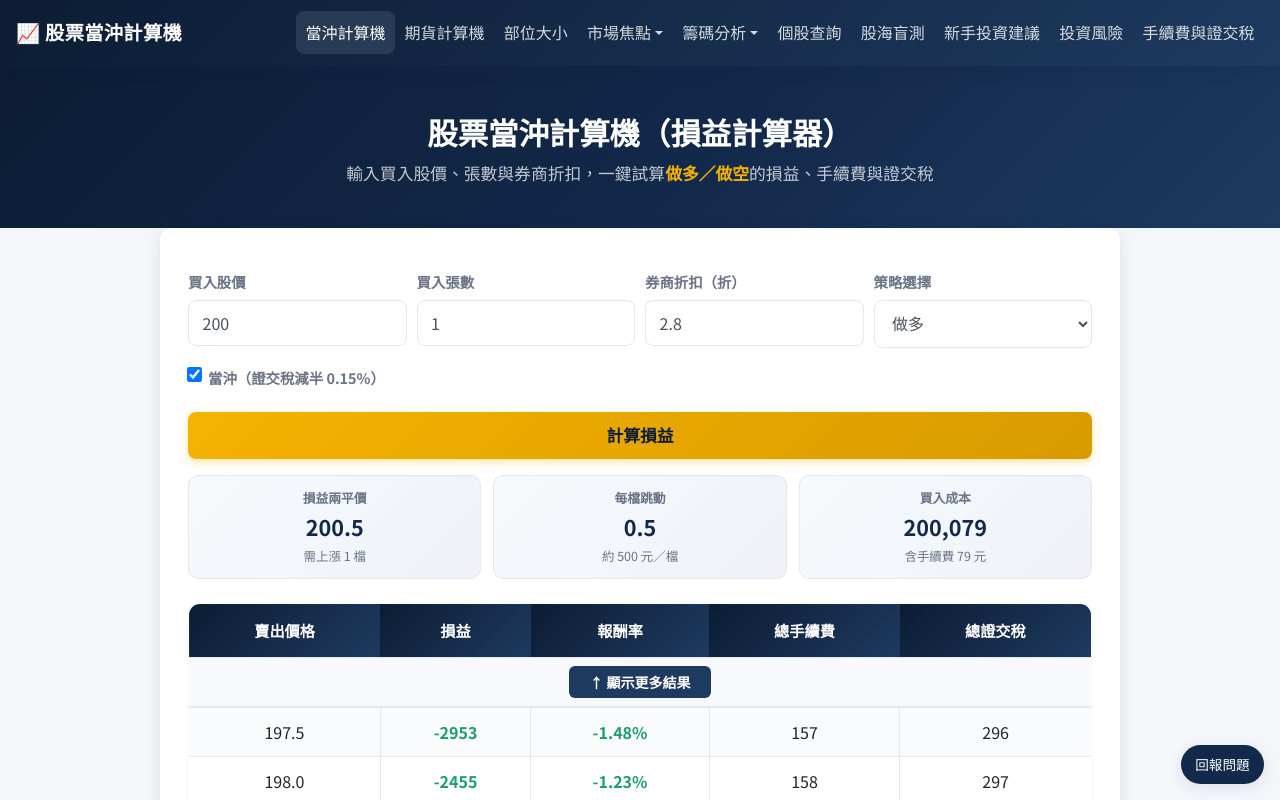
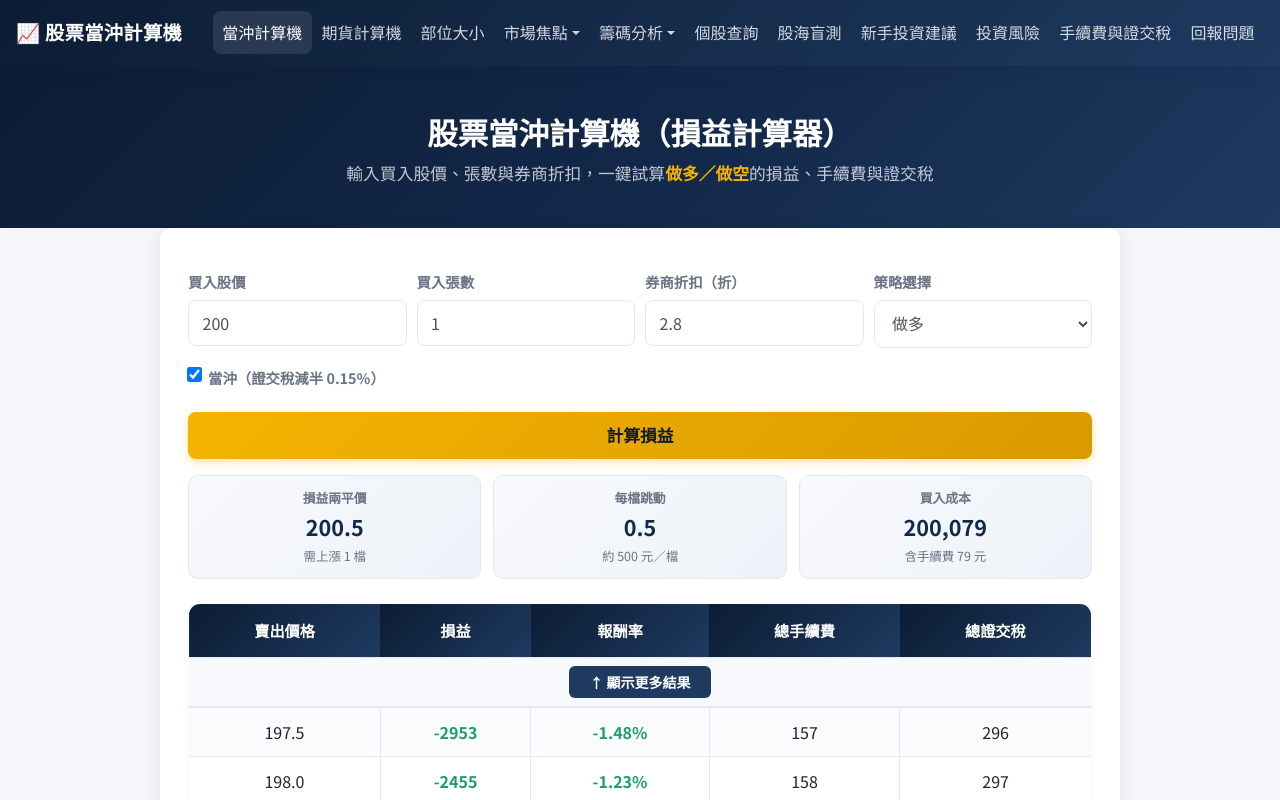
Before and after one commit to yukuolin/yukuolin.github.io, a plain HTML site: page index.html in a window 1280 px wide. Shown: the top 800 px of the page. Drawn offline with nearby package versions, Linux system fonts and the light colour scheme.

Commit message:
refactor: 問題回報入口改放導覽列，移除右下角浮動按鈕
Co-Authored-By: Claude Opus 5.5 <noreply@anthropic.com>

```diff
--- a/feedback.js
+++ b/feedback.js
@@ -1,15 +1,16 @@
-// 問題回報：右下角按鈕 + 頁尾連結，透過 FormSubmit 寄到站長信箱
+// 問題回報：導覽列（漢堡選單）項目 + 頁尾連結，透過 FormSubmit 寄到站長信箱
 (function () {
     const FEEDBACK_EMAIL = 'second2f@gmail.com';
     const ENDPOINT = 'https://formsubmit.co/ajax/' + FEEDBACK_EMAIL;
 
     function init() {
-        const fab = document.createElement('button');
-        fab.type = 'button';
-        fab.className = 'feedback-fab';
-        fab.setAttribute('aria-label', '回報問題');
-        fab.textContent = '回報問題';
-        document.body.appendChild(fab);
+        const nav = document.querySelector('.navbar-nav');
+        if (nav) {
+            const li = document.createElement('li');
+            li.className = 'nav-item';
+            li.innerHTML = '<a class="nav-link feedback-link" href="#">回報問題</a>';
+            nav.appendChild(li);
+        }
 
         const footer = document.querySelector('.footer');
         if (footer) {
@@ -68,7 +69,6 @@
             overlay.hidden = true;
         }
 
-        fab.addEventListener('click', open);
         document.querySelectorAll('.feedback-link').forEach(function (a) {
             a.addEventListener('click', open);
         });
--- a/style.css
+++ b/style.css
@@ -803,25 +803,6 @@ p {
 }
 
 /* ---------- 問題回報 ---------- */
-.feedback-fab {
-    position: fixed;
-    right: 16px;
-    bottom: 16px;
-    z-index: 1040;
-    padding: 0.5rem 0.9rem;
-    border: none;
-    border-radius: 999px;
-    background: var(--primary);
-    color: #fff;
-    font-size: 0.85rem;
-    box-shadow: var(--shadow);
-    cursor: pointer;
-}
-
-.feedback-fab:hover {
-    background: var(--primary-light);
-}
-
 .feedback-overlay {
     position: fixed;
     inset: 0;
```
